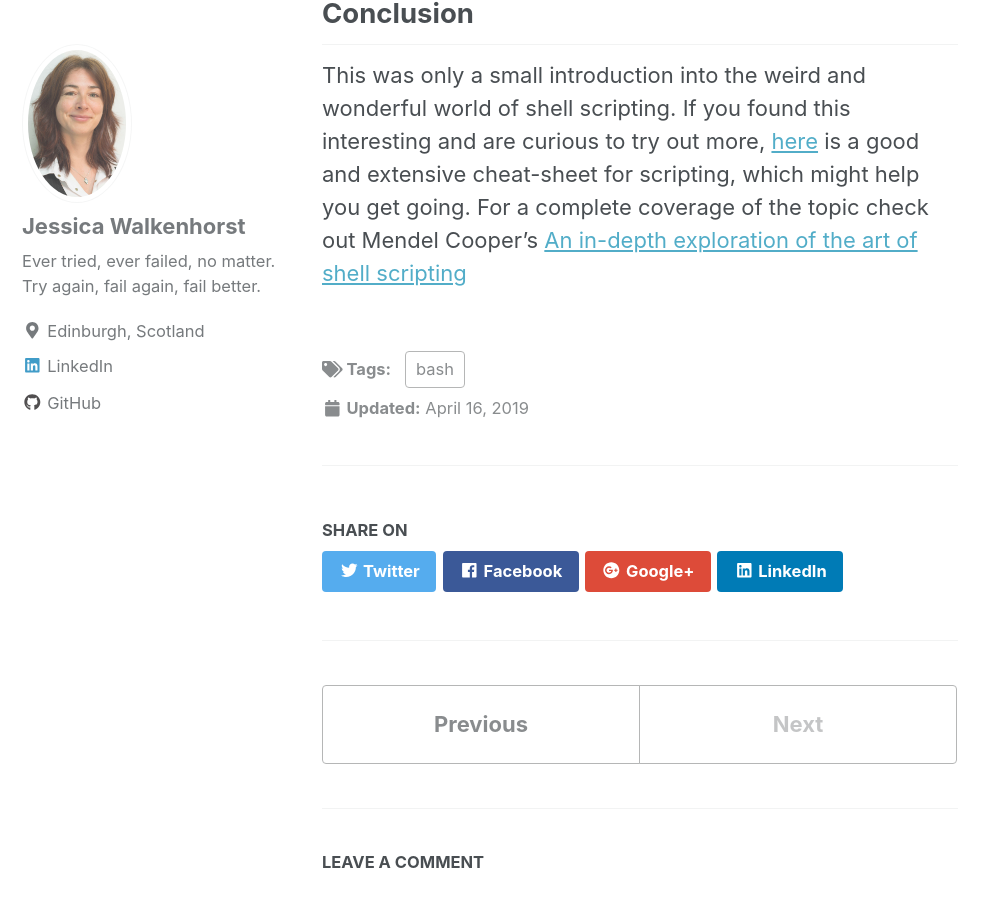
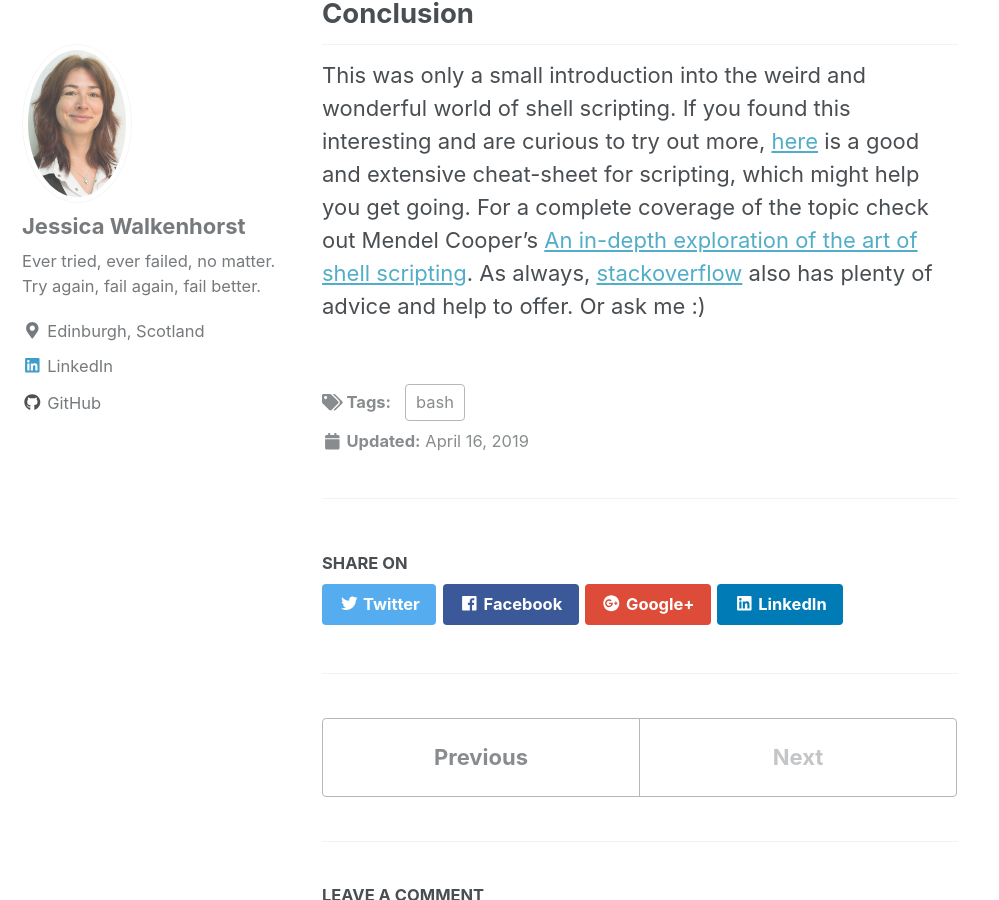
Before and after one commit to walkenho/walkenho.github.io, a Jekyll site: the page built from _posts/2019-04-16-introduction-to-bash.md, in a window 1280 px wide and 900 px high, scrolled down 12118 px. Shown: the whole window, without its empty margins (0-999 px from the left). Built offline with Jekyll 4.4.1, drawn with Linux system fonts in a browser that asks for light colours; nearby versions of some CDN libraries.

Commit message:
Update 2019-04-16-introduction-to-bash.md

```diff
--- a/_posts/2019-04-16-introduction-to-bash.md
+++ b/_posts/2019-04-16-introduction-to-bash.md
@@ -275,4 +275,4 @@ exit 0
 * `watch -n somenumber command` executes the command every somenumber seconds. Great in order to watch files being transfered.
 
 ## Conclusion
-This was only a small introduction into the weird and wonderful world of shell scripting. If you found this interesting and are curious to try out more, [here](https://devhints.io/bash) is a good and extensive cheat-sheet for scripting, which might help you get going. For a complete coverage of the topic check out Mendel Cooper's [An in-depth exploration of the art of shell scripting](http://tldp.org/LDP/abs/html/index.html As always, [stackoverflow](https://stackoverflow.com/) also has plenty of advice and help to offer. Or ask me :)
+This was only a small introduction into the weird and wonderful world of shell scripting. If you found this interesting and are curious to try out more, [here](https://devhints.io/bash) is a good and extensive cheat-sheet for scripting, which might help you get going. For a complete coverage of the topic check out Mendel Cooper's [An in-depth exploration of the art of shell scripting](http://tldp.org/LDP/abs/html/index.html). As always, [stackoverflow](https://stackoverflow.com/) also has plenty of advice and help to offer. Or ask me :)
```
